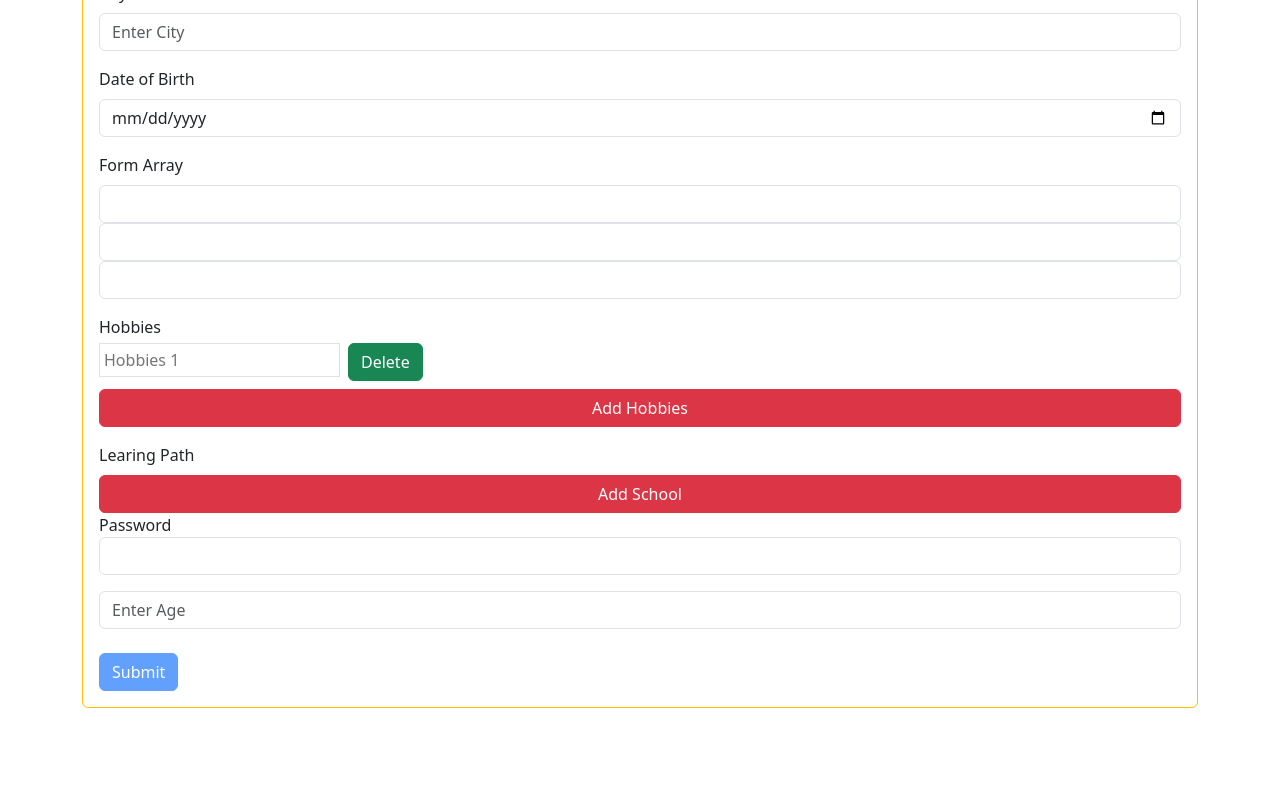
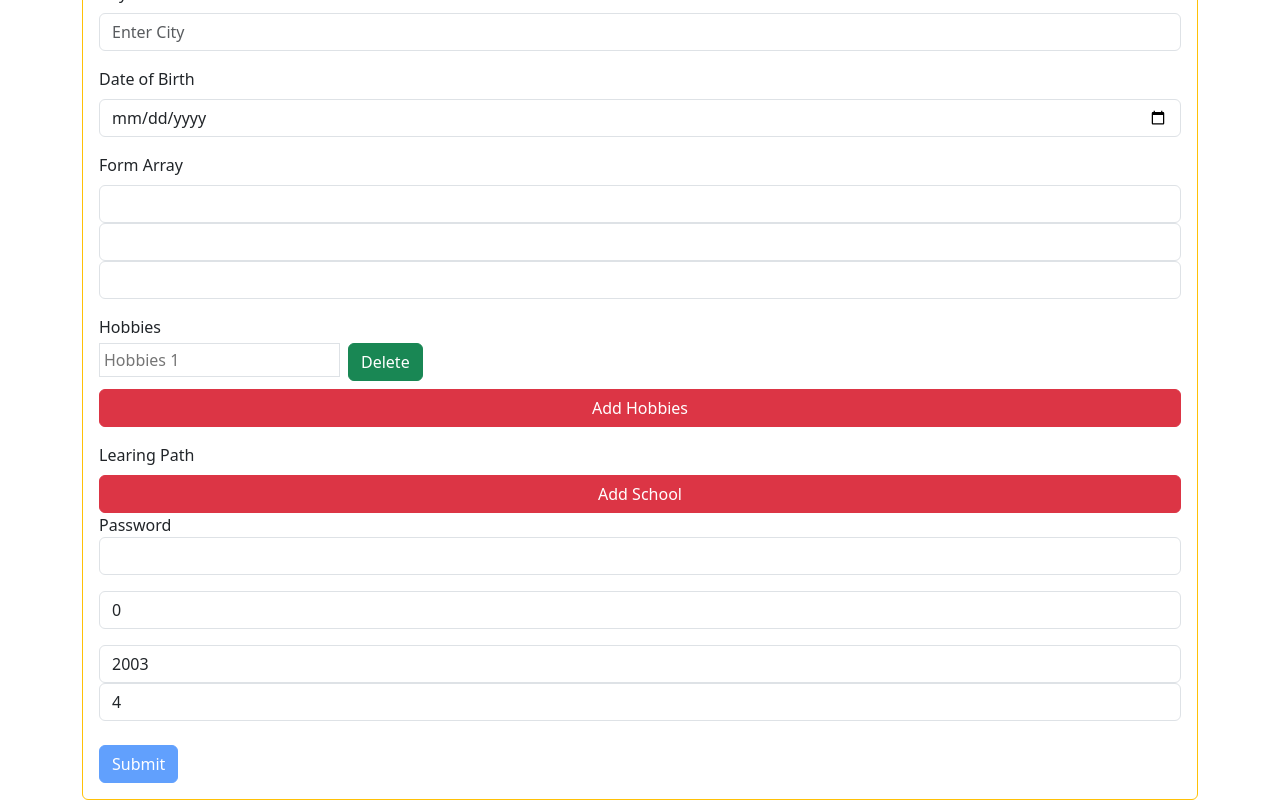
Before and after one commit to PrathameshSystenics/Angular_Tutorial, an Angular app in the folder AngularTut/: page /forms/reactive-form in a window 1280 px wide. Shown: the part 601-1401 px from the top of the page. Before the commit the page ends 1309 px from the top, so only its background shows below. Built offline with nearby package versions, Linux system fonts and the light colour scheme.

Commit message:
Typed Forms and Record Forms

```diff
--- a/AngularTut/src/app/reactiveform/reactiveform.component.html
+++ b/AngularTut/src/app/reactiveform/reactiveform.component.html
@@ -307,6 +307,22 @@
         Age must be between 18 - 50
       </div>
     </div>
+
+    <!-- Rendering the formRecord forms -->
+    <div class="mb-3" formGroupName="records">
+      <input
+        type="number"
+        formControlName="year"
+        class="form-control"
+        placeholder="Enter Year"
+      />
+      <input
+        type="number"
+        formControlName="month"
+        class="form-control"
+        placeholder="Enter Month"
+      />
+    </div>
     <button
       class="btn btn-primary mt-2"
       type="submit"
--- a/AngularTut/src/app/reactiveform/reactiveform.component.ts
+++ b/AngularTut/src/app/reactiveform/reactiveform.component.ts
@@ -1,12 +1,29 @@
 import { Component, OnInit } from '@angular/core';
 import {
-  EmailValidator,
   FormArray,
   FormControl,
   FormGroup,
+  FormRecord,
   Validators,
 } from '@angular/forms';
 import { CheckPasswordStrength, Range } from './custom.validator';
+
+// creating the typed forms
+interface IRegisterForm {
+  firstname: FormControl<string>,
+  lastname: FormControl<string>,
+  email: FormControl<string>,
+  gender: FormControl<string>,
+  address: FormGroup,
+  dob: FormControl<string>,
+  formarray: FormArray<FormControl<string>>,
+  hobbies: FormArray<FormControl<string>>,
+  studies: FormArray<FormGroup>,
+  password: FormControl<string>,
+  age: FormControl<number>,
+  records: FormRecord<FormControl<string | number | any>>
+}
+
 
 @Component({
   selector: 'reactiveform',
@@ -20,7 +37,7 @@ export class ReactiveformComponent implements OnInit {
   ngOnInit(): void {
     // initializing or defining the form value or names in the formgroup
     // using the validators in the form control itself
-    this.reactiveform = new FormGroup({
+    this.reactiveform = new FormGroup<IRegisterForm>({
       firstname: new FormControl(null, Validators.required),
       lastname: new FormControl('', Validators.required),
       // Assigning the email validators
@@ -48,7 +65,12 @@ export class ReactiveformComponent implements OnInit {
         Validators.required,
       ]),
       // using the custom validator with parameters
-      age: new FormControl('', [Validators.required, Range(18, 50)]),
+      age: new FormControl<number>(0, [Validators.required, Range(18, 50)]),
+      // from angular 17 there is new concept called the form record which keeps the controls in the key value pair unlike the array where we need to track.
+      records: new FormRecord<FormControl<string | number | any>>({
+        year: new FormControl<number>(2003),
+        month: new FormControl<number>(4),
+      })
     });
   }
 
```
